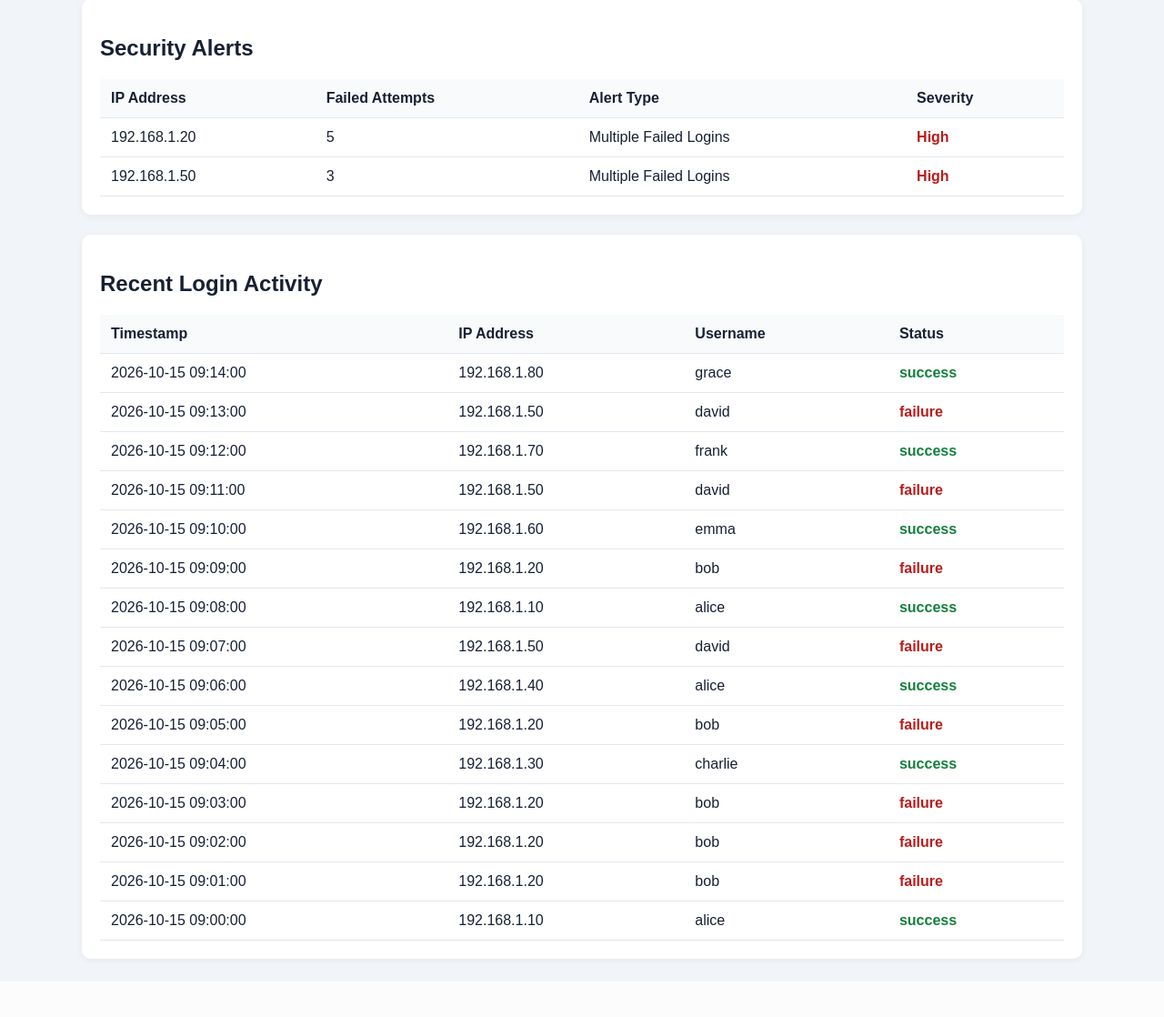
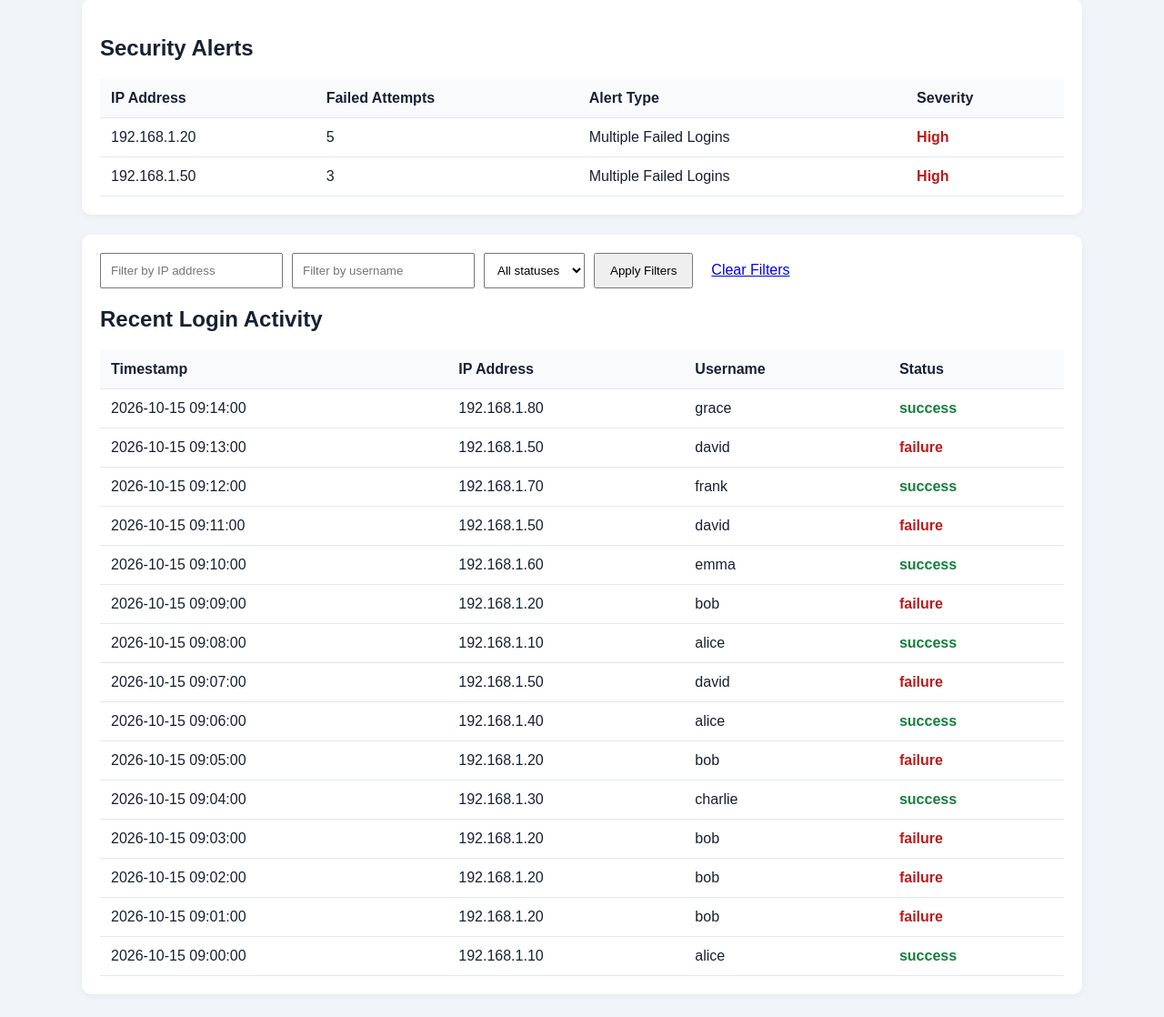
Before and after one commit to akankshasamria/security-log-analyzer, a Flask app: page / in a window 1280 px wide. Shown: the part 339-1457 px from the top of the page at 91% size. Before the commit the page ends 1399 px from the top, so only its background shows below. Run offline with Flask 3, Linux system fonts and the light colour scheme; data comes from the database, SQL or seed files in the repository.

Commit message:
Update index.html

```diff
--- a/templates/index.html
+++ b/templates/index.html
@@ -124,23 +124,62 @@
     </section>
 
     <section>
+
+<form method="GET" action="/" style="display:flex; gap:10px; flex-wrap:wrap; margin-bottom:20px;">
+    <input
+        type="text"
+        name="ip"
+        placeholder="Filter by IP address"
+        value="{{ ip_filter }}"
+        style="padding:10px;"
+    >
+
+    <input
+        type="text"
+        name="username"
+        placeholder="Filter by username"
+        value="{{ username_filter }}"
+        style="padding:10px;"
+    >
+
+    <select name="status" style="padding:10px;">
+        <option value="">All statuses</option>
+        <option value="success" {% if status_filter == 'success' %}selected{% endif %}>Success</option>
+        <option value="failure" {% if status_filter == 'failure' %}selected{% endif %}>Failure</option>
+    </select>
+
+    <button type="submit" style="padding:10px 16px;">Apply Filters</button>
+    <a href="/" style="padding:10px;">Clear Filters</a>
+</form>
+
         <h2>Recent Login Activity</h2>
+
         <div class="table-wrap">
             <table>
+                <thead>
                     <tr>
                         <th>Timestamp</th>
                         <th>IP Address</th>
                         <th>Username</th>
                         <th>Status</th>
                     </tr>
+                </thead>
+                <tbody>
                     {% for log in recent_logs %}
                     <tr>
                         <td>{{ log["timestamp"] }}</td>
                         <td>{{ log["ip_address"] }}</td>
                         <td>{{ log["username"] }}</td>
-                    <td class="{{ log['status'] }}">{{ log["status"] }}</td>
+                        <td class="{{ log['status'] }}">
+                            {{ log["status"] }}
+                        </td>
+                    </tr>
+                    {% else %}
+                    <tr>
+                        <td colspan="4">No matching login records found.</td>
                     </tr>
                     {% endfor %}
+                </tbody>
             </table>
         </div>
     </section>
```
Lines whose indentation alone changed are shown as unchanged.
